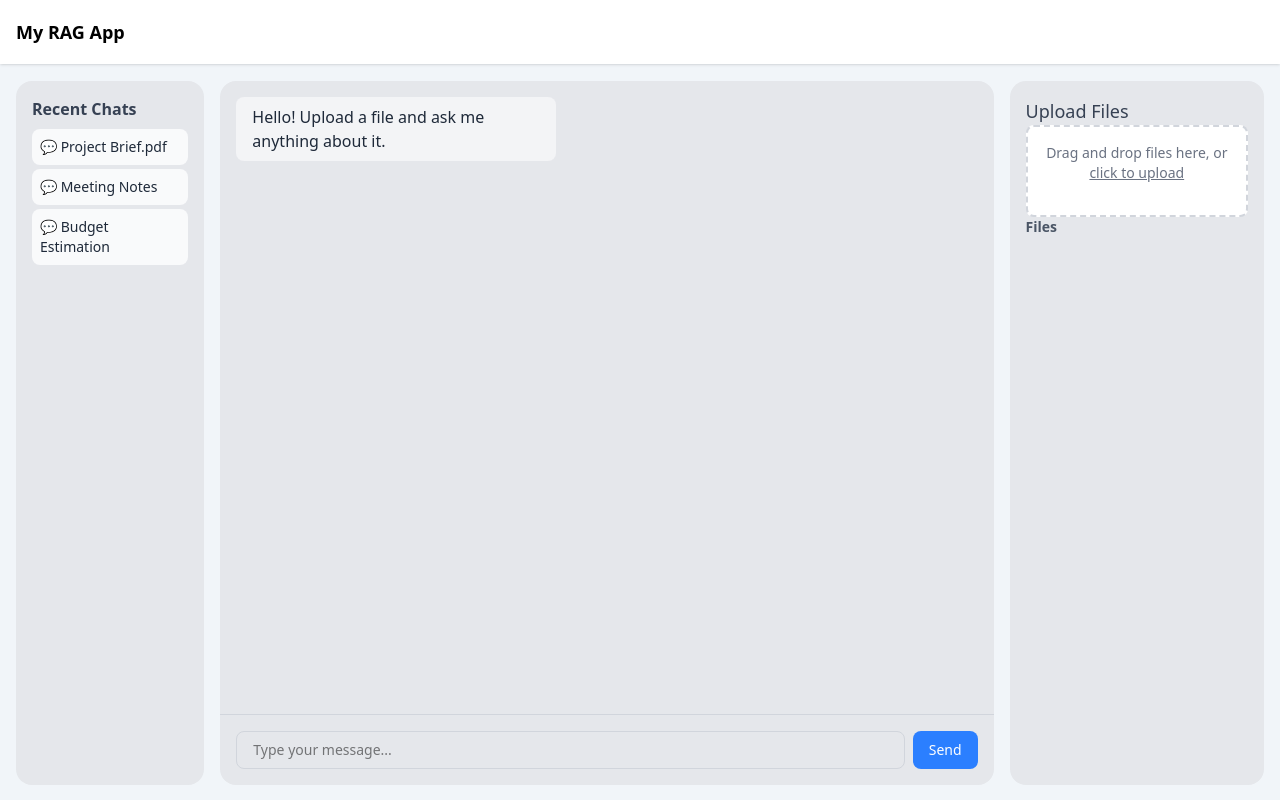
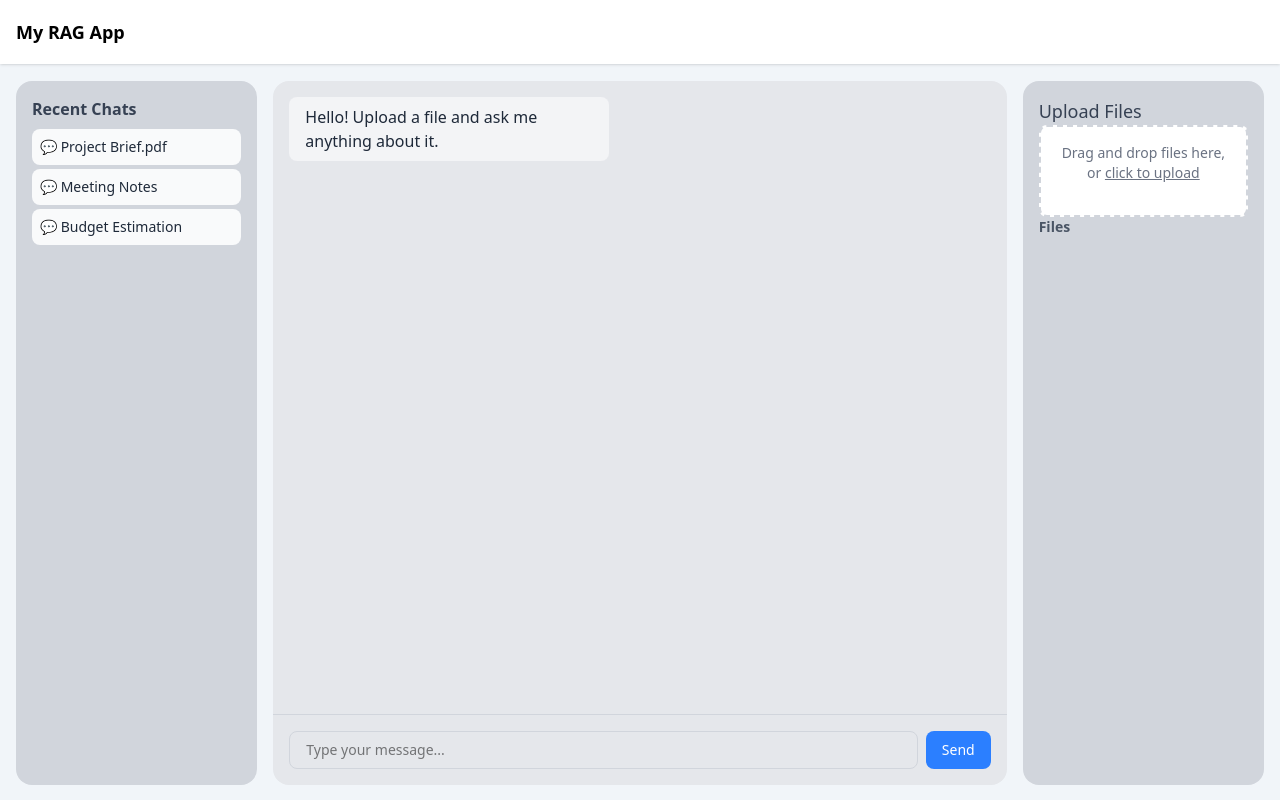
Before and after one commit to ali4zimi/chatbot_gemini, a Nuxt app: page / in a window 1280 px wide. Built offline with nearby package versions, Linux system fonts and the light colour scheme.

Commit message:
improved ui

```diff
--- a/pages/index.vue
+++ b/pages/index.vue
@@ -4,10 +4,10 @@
             <Navbar @toggle-left="toggleLeftSidebar" @toggle-right="toggleRightSidebar" />
         </div>
 
-        <div class="w-full flex flex-1 relative overflow-hidden">
+        <div class="w-full flex relative overflow-hidden">
             <div class="left-sidebar"
                 :class="{ 'translate-x-0': showLeftSidebar, '-translate-x-full': !showLeftSidebar }">
-                <div class="h-full bg-gray-200 z-10 lg:rounded-2xl p-4">
+                <div class="h-full bg-gray-300 z-10 lg:rounded-2xl p-4">
                     <ChatList />
                 </div>
             </div>
@@ -20,7 +20,7 @@
 
             <div class="right-sidebar"
                 :class="{ 'translate-x-0': showRightSidebar, 'translate-x-full': !showRightSidebar }">
-                <div class="h-full bg-gray-200 z-10 lg:rounded-2xl p-4">
+                <div class="h-full bg-gray-300 z-10 lg:rounded-2xl p-4">
                     <FileManager />
                 </div>
             </div>
@@ -33,11 +33,11 @@
 @reference "tailwindcss";
 
 .left-sidebar {
-    @apply py-4 pl-4 overflow-y-auto fixed z-50 h-[calc(100vh-4rem)] transition-transform duration-300 ease-in-out w-[70%] lg:w-3/12 lg:relative lg:translate-x-0
+    @apply lg:py-4 lg:pl-4 overflow-y-auto fixed top-0 z-50 h-[calc(100vh-4rem)] transition-transform duration-300 ease-in-out w-[70%] lg:w-4/12 lg:relative lg:translate-x-0
 }
 
 .right-sidebar {
-    @apply py-4 pr-4 overflow-y-auto fixed z-50 h-[calc(100vh-4rem)] transition-transform duration-300 ease-in-out w-[70%] right-0 lg:w-4/12 lg:relative lg:translate-x-0
+    @apply lg:py-4 lg:pr-4 overflow-y-auto fixed top-0 z-50 h-[calc(100vh-4rem)] transition-transform duration-300 ease-in-out w-[70%] right-0 lg:w-4/12 lg:relative lg:translate-x-0
 }
 </style>
 
@@ -48,6 +48,7 @@ const showRightSidebar = ref(false)
 
 
 const toggleLeftSidebar = () => {
+    showRightSidebar.value = false;
     if (showLeftSidebar.value) {
         showLeftSidebar.value = false;
     } else {
@@ -56,6 +57,7 @@ const toggleLeftSidebar = () => {
 }
 
 const toggleRightSidebar = () => {
+    showLeftSidebar.value = false;
     if (showRightSidebar.value) {
         showRightSidebar.value = false;
     } else {
```
